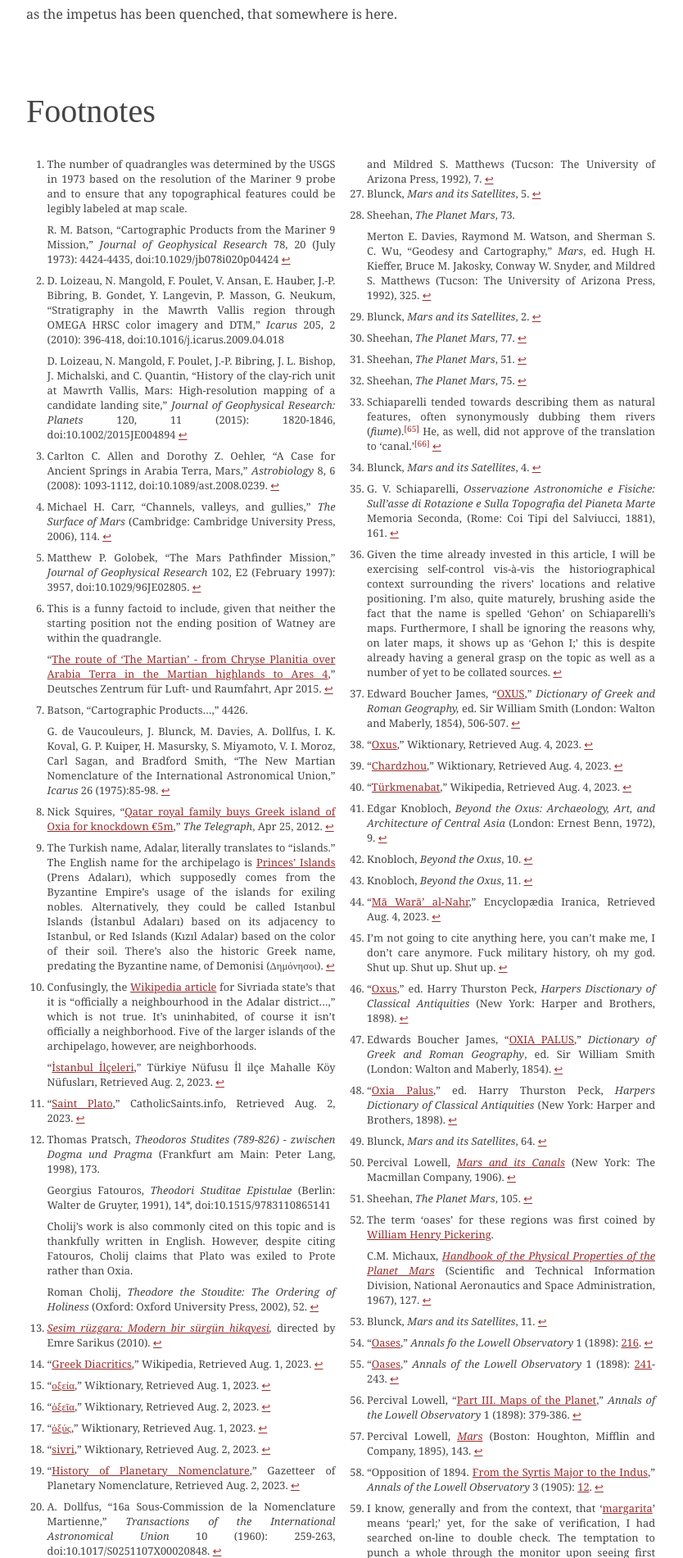
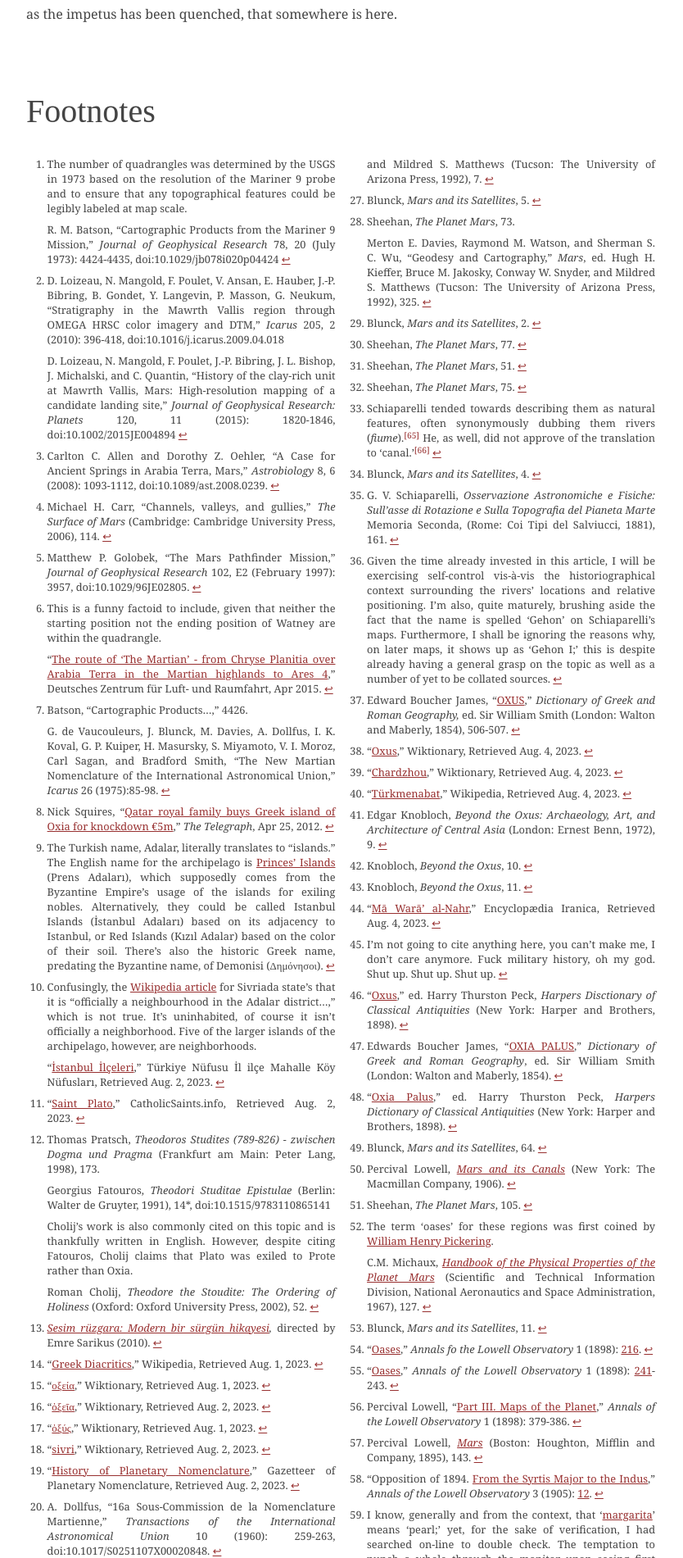
Before and after one commit to una-ada/anarchy.website, a Jekyll site: the page built from _posts/2023-08-04-oxia.md, in a window 1280 px wide. Shown: the part 2867-4768 px from the top of the page at 82% size, without its empty margins (224-1058 px from the left). Built offline with Jekyll 4.4.1, drawn with Linux system fonts in a browser that asks for light colours; some web fonts are replaced.

Commit message:
fix footnote spacing

```diff
--- a/_sass/_blocks.scss
+++ b/_sass/_blocks.scss
@@ -273,8 +273,11 @@
       line-height: normal;
       p {
         line-height: normal;
-        margin: 0 0 0.5rem 0;
+        margin: 0.5rem 0;
         text-indent: initial;
+      }
+      &:first-child p:first-child {
+        margin-top: 0;
       }
     }
   }
```
